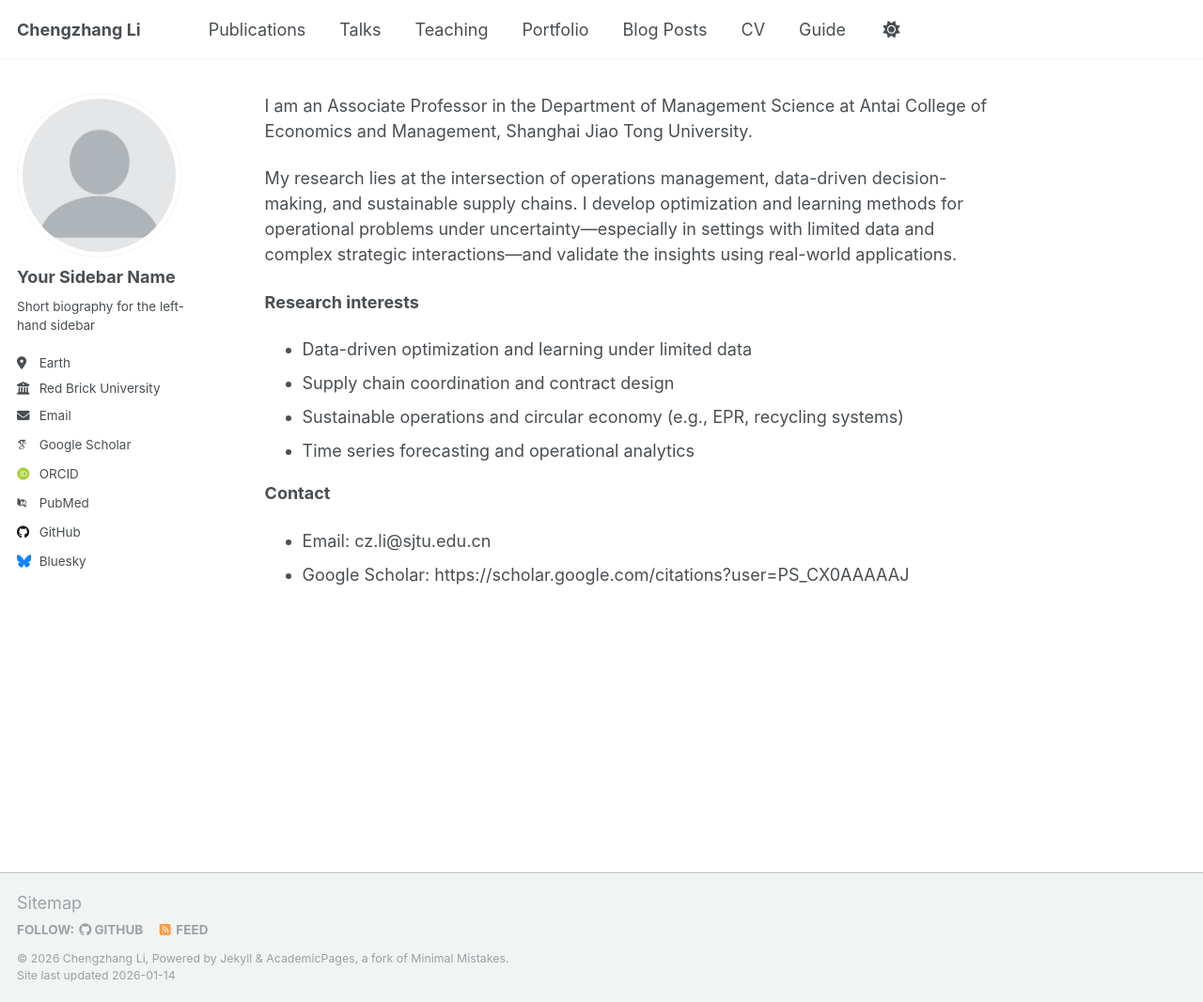
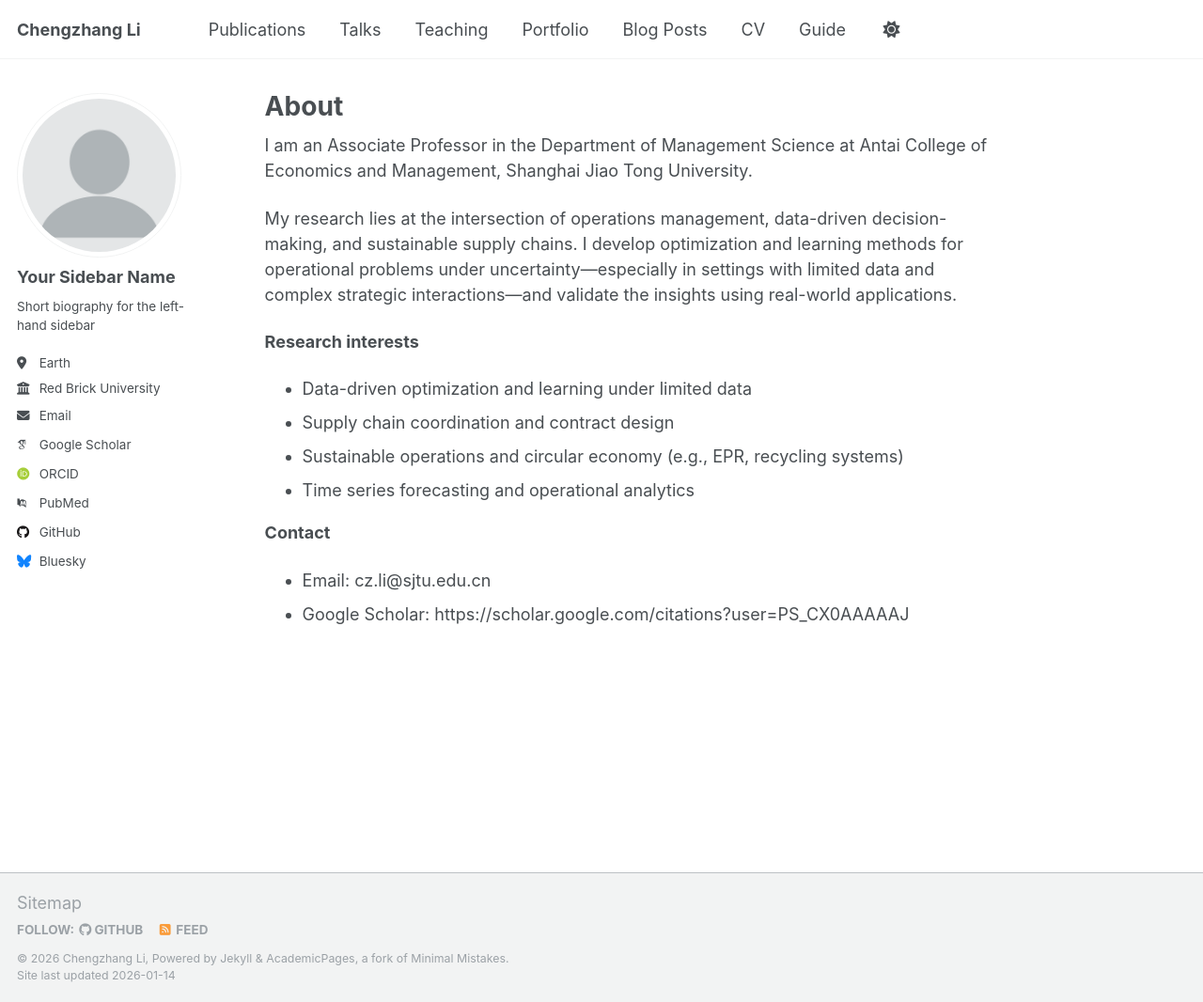
Before and after one commit to li-chengzhang/li-chengzhang.github.io, a Jekyll site: the page built from _pages/about.md, in a window 1280 px wide and 1066 px high. Shown: the whole window at 94% size. Built offline with Jekyll 4.4.1, drawn with Linux system fonts in a browser that asks for light colours; some web fonts are replaced; our own code applies the rules of GitHub Pages for plain Markdown files; a script that is not in the unit is left out.

Commit message:
Update about.md

```diff
--- a/_pages/about.md
+++ b/_pages/about.md
@@ -1,3 +1,10 @@
+---
+title: "About"
+permalink: /
+author_profile: true
+---
+
+
 I am an Associate Professor in the Department of Management Science at Antai College of Economics and Management, Shanghai Jiao Tong University.
 
 My research lies at the intersection of operations management, data-driven decision-making, and sustainable supply chains. I develop optimization and learning methods for operational problems under uncertainty—especially in settings with limited data and complex strategic interactions—and validate the insights using real-world applications.
```
